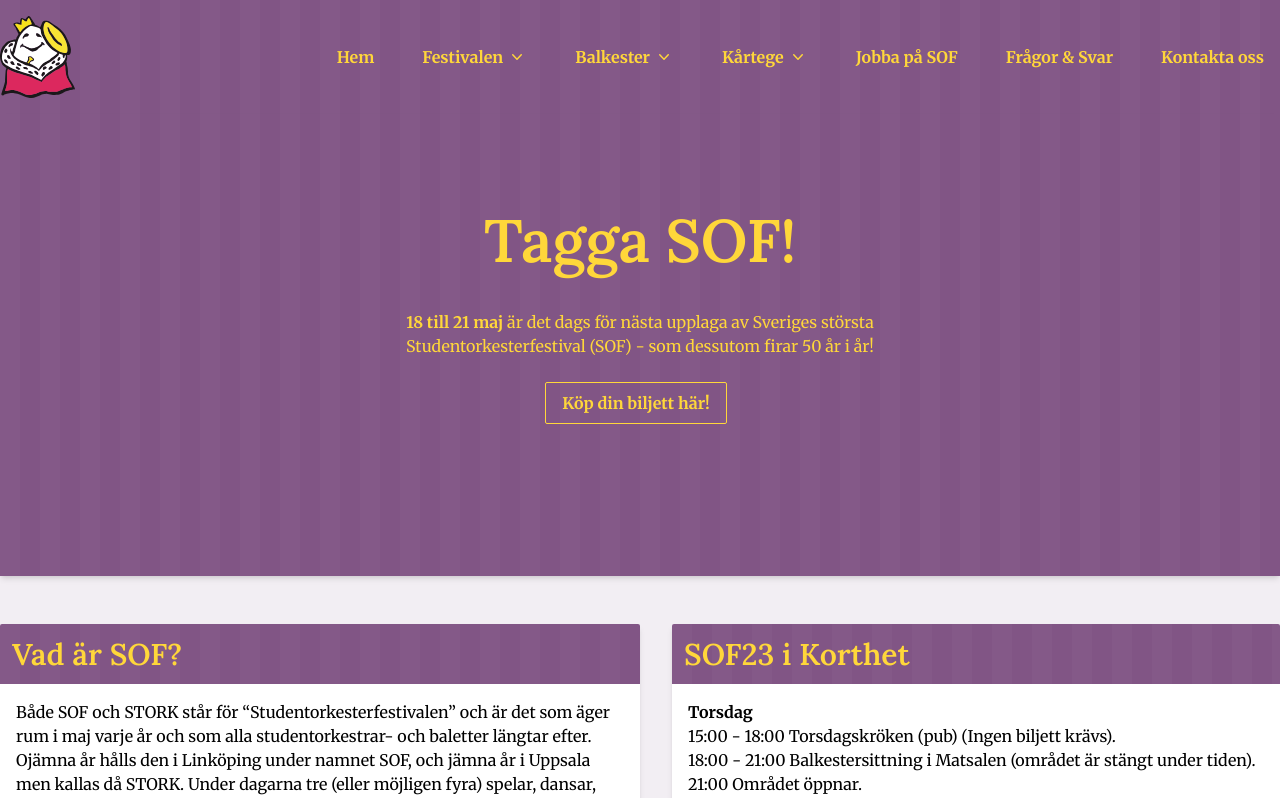
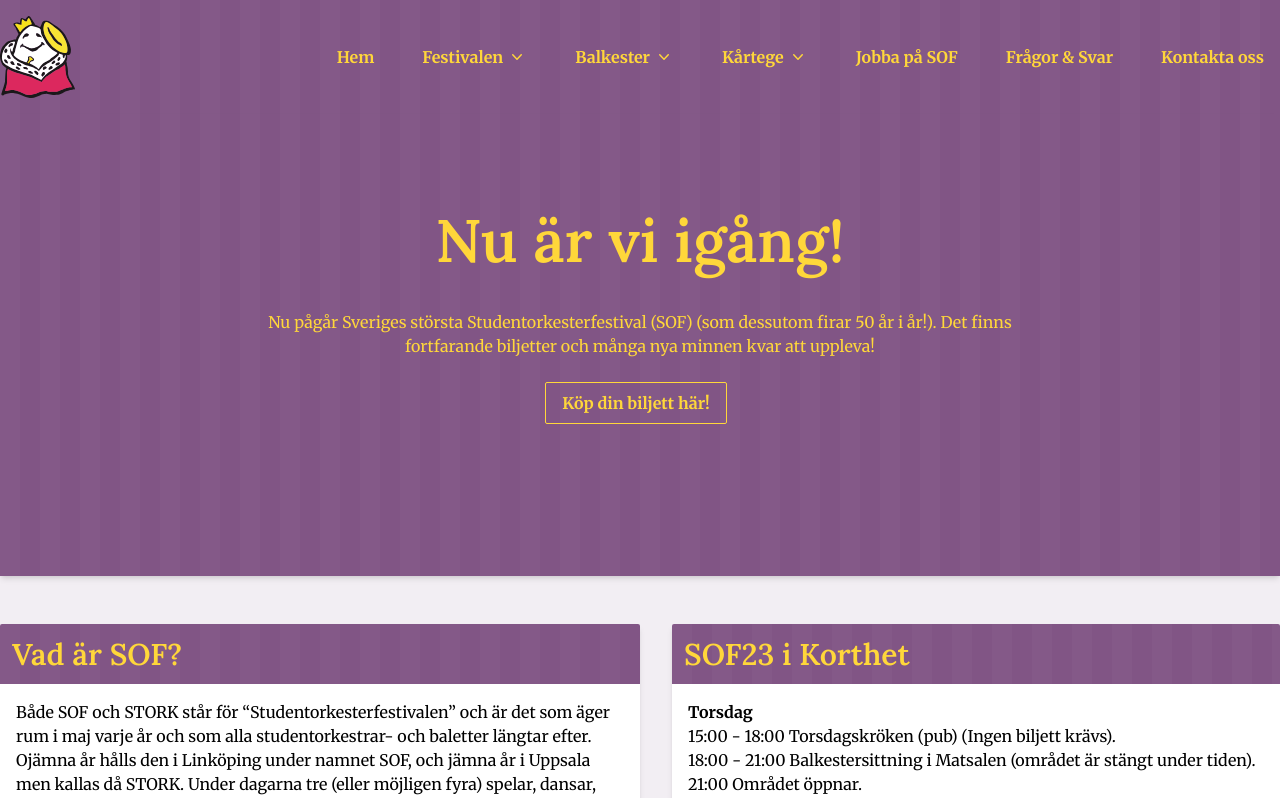
Before and after one commit to WheresMarco/SOF23, a Next.js app: page / in a window 1280 px wide. Shown: the top 798 px of the page. Built offline with nearby package versions, Linux system fonts and the light colour scheme.

Commit message:
New headline

```diff
--- a/app/page.jsx
+++ b/app/page.jsx
@@ -23,12 +23,11 @@
             <h1
               className={`${lora.className} text-6xl 2xl:text-9xl mb-4 md:mb-8 font-semibold`}
             >
-              Tagga SOF!
+              Nu är vi igång!
             </h1>
             <p className="px-4 md:w-2/3 m-auto mb-2">
-              <strong>18 till 21 maj</strong> är det dags för nästa upplaga av
-              Sveriges största Studentorkesterfestival (SOF) - som dessutom
-              firar 50 år i år!
+              Nu pågår Sveriges största Studentorkesterfestival (SOF) (som dessutom
+              firar 50 år i år!). Det finns fortfarande biljetter och många nya minnen kvar att uppleva!
             </p>
 
             <p>
```
